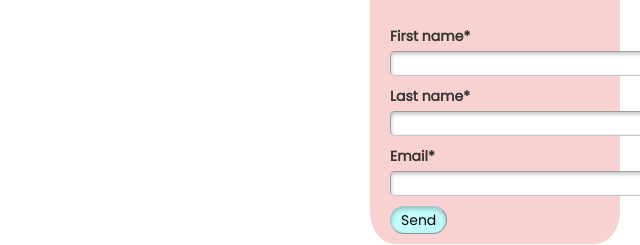
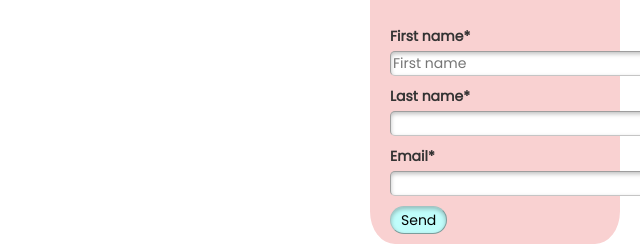
Before and after one commit to Juls-png/ChallengeCode, a plain HTML site: page index.html in a window 1280 px wide. Shown: the part 142-387 px from the top of the page, 640-1280 px from the left. Drawn offline with nearby package versions, Linux system fonts and the light colour scheme.

Commit message:
Input focus

```diff
--- a/css/style.css
+++ b/css/style.css
@@ -144,6 +144,9 @@ input{
     height: 150%;
 
 }
+input:focus{
+    background-color: black;
+}
 
 .number-card{
     font-size: 20rem;
--- a/index.html
+++ b/index.html
@@ -53,7 +53,7 @@
             <!-- Inputs -->
             <div class="columns">
                 <label for="name">First name*</label>
-                <input type="text" id="name">
+                <input type="text" id="name" placeholder="First name">
                 <!-- <br></br> -->
                 <label for="second-name">Last name*</label>
                 <input type="text" id="second-name">
```
